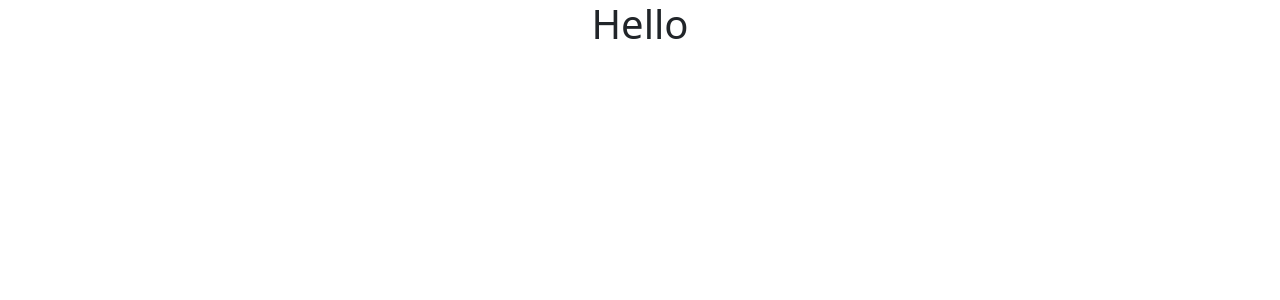
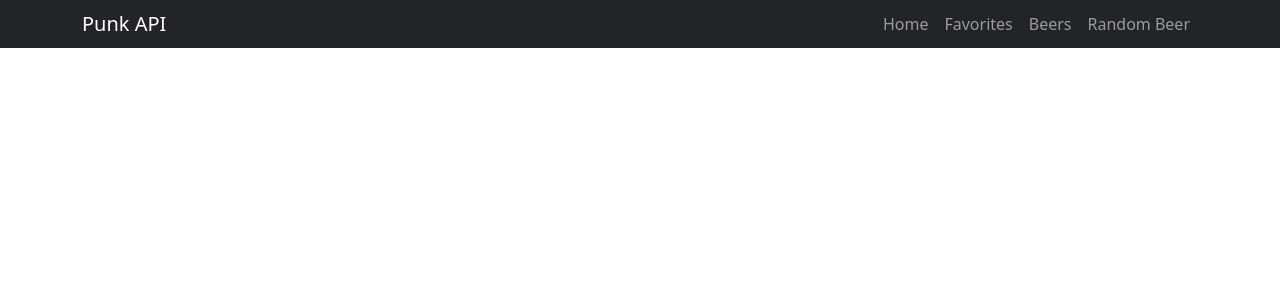
Before and after one commit to hristoz2020/beer-app-redux, a React (Create React App) app: page / in a window 1280 px wide. Shown: the top 300 px of the page. Built offline with nearby package versions, Linux system fonts and the light colour scheme.

Commit message:
create navigation bar and install react-router-dom

```diff
--- a/package.json
+++ b/package.json
@@ -15,6 +15,7 @@
     "react": "^18.2.0",
     "react-dom": "^18.2.0",
     "react-redux": "^8.1.1",
+    "react-router-dom": "^6.14.0",
     "react-scripts": "5.0.1",
     "typescript": "^4.9.5",
     "web-vitals": "^2.1.4"
@@ -42,5 +43,8 @@
       "last 1 firefox version",
       "last 1 safari version"
     ]
+  },
+  "devDependencies": {
+    "@babel/plugin-proposal-private-property-in-object": "^7.21.11"
   }
 }
--- a/src/App.tsx
+++ b/src/App.tsx
@@ -1,9 +1,10 @@
 import React from 'react';
+import Navigation from './components/Navigation';
 
 function App() {
   return (
     <div className="App">
-      <h1 className='text-center'>Hello</h1>
+      <Navigation />
     </div>
   );
 }
--- /dev/null
+++ b/src/components/Navigation.tsx
@@ -0,0 +1,85 @@
+import { FC, useState } from "react";
+import { Link } from "react-router-dom";
+
+const Navigation: FC = () => {
+	const [isMenuOpen, setIsMenuOpen] = useState(false);
+
+	const handleMenuToggle = () => {
+		setIsMenuOpen(!isMenuOpen);
+	};
+
+	const handleMenuOptionClick = () => {
+		setIsMenuOpen(false);
+	};
+
+	return (
+		<nav className="navbar navbar-expand-lg navbar-dark bg-dark p-1">
+			<div className="container">
+				<Link className="navbar-brand me-auto" to="/beer-app">
+					Punk API
+				</Link>
+
+				<button
+					className="navbar-toggler"
+					type="button"
+					data-bs-toggle="collapse"
+					data-bs-target="#navbarNav"
+					aria-controls="navbarNav"
+					aria-expanded={isMenuOpen ? "true" : "false"}
+					aria-label="Toggle navigation"
+					onClick={handleMenuToggle}
+				>
+					<span className="navbar-toggler-icon"></span>
+				</button>
+
+				<div
+					className={`collapse navbar-collapse ${
+						isMenuOpen ? "show" : ""
+					}`}
+					id="navbarNav"
+				>
+					<ul className="navbar-nav ms-auto">
+						<li className="nav-item">
+							<Link
+								className="nav-link"
+								to="/beer-app"
+								onClick={handleMenuOptionClick}
+							>
+								Home
+							</Link>
+						</li>
+						<li className="nav-item">
+							<Link
+								className="nav-link"
+								to="/favorites"
+								onClick={handleMenuOptionClick}
+							>
+								Favorites
+							</Link>
+						</li>
+						<li className="nav-item">
+							<Link
+								className="nav-link"
+								to="/beers"
+								onClick={handleMenuOptionClick}
+							>
+								Beers
+							</Link>
+						</li>
+						<li className="nav-item">
+							<Link
+								className="nav-link"
+								to="/random"
+								onClick={handleMenuOptionClick}
+							>
+								Random Beer
+							</Link>
+						</li>
+					</ul>
+				</div>
+			</div>
+		</nav>
+	);
+};
+
+export default Navigation;
--- a/src/index.tsx
+++ b/src/index.tsx
@@ -1,18 +1,21 @@
-import React from 'react';
-import ReactDOM from 'react-dom/client';
-import './index.css';
-import App from './App';
-import reportWebVitals from './reportWebVitals';
+import React from "react";
+import ReactDOM from "react-dom/client";
+import "./index.css";
+import App from "./App";
+import reportWebVitals from "./reportWebVitals";
 import "bootstrap/dist/css/bootstrap.min.css";
 import "bootstrap/dist/js/bootstrap.bundle.min";
+import { BrowserRouter } from "react-router-dom";
 
 const root = ReactDOM.createRoot(
-  document.getElementById('root') as HTMLElement
+	document.getElementById("root") as HTMLElement
 );
 root.render(
-  <React.StrictMode>
-    <App />
-  </React.StrictMode>
+	<React.StrictMode>
+		<BrowserRouter>
+			<App />
+		</BrowserRouter>
+	</React.StrictMode>
 );
 
 // If you want to start measuring performance in your app, pass a function
```
Also changed, not shown: 1 other file (tests, documents, lock files or other folders).
